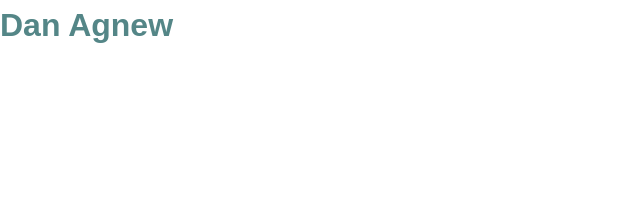
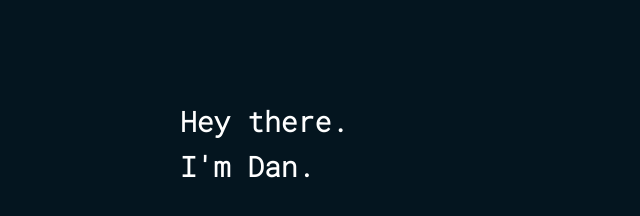
Before and after one commit to TiggaBiscuit/221223.838.00, a plain HTML site: page index.html in a window 1280 px wide. Shown: the whole page, without its empty margins (0-640 px from the left). Drawn offline with Linux system fonts and the light colour scheme.

Commit message:
Styling HTML w/ CSS

```diff
--- a/CSS/style.css
+++ b/CSS/style.css
@@ -1,3 +1,11 @@
+/* Font Import */
+@import url('https://fonts.googleapis.com/css2?family=Roboto+Mono:wght@300&display=swap');
+
+/* Defining the background color */
+:root {
+    --bg-color: #04151F;
+}
+
 /* Basic Reset - Reset all margins, padding, and box-sizing to zero. */
 * {
     margin: 0;
@@ -6,25 +14,50 @@
 }
 
 /* Set font family, color, and line height for body */
-body {
-    font-family: 'Arial', sans-serif;
-    /* Use Arial as primary font */
+body,
+html {
+    /* Use Roboto Mono as primary font */
+    font-family: 'Roboto Mono', monospace;
+    /* Set text color to a dark grey */
     color: #333;
-    /* Set text color to a dark grey */
+    /* Adjust line height for readability */
     line-height: 1.6;
-    /* Adjust line height for readability */
+    /* Set font size for body text */
+    font-size: 14px;
+    /* Set background colour for the body */
+    background-color: var(--bg-color);
+    /* Set html/body height */
+    height: 100%;
+    /* Set padding for html/body */
+    padding: 0;
+    /* Set padding for margin */
+    margin: 0;
 }
 
-    /* Seting colours of header tags */
+/* Seting colours of header tags */
 h1 {
-    color: #548687;
+    color: white;
+    font-size: 2em;
 }
+
 h2,
 h3,
 h4,
 h5,
 h6 {
     color: #222;
+}
+
+/* Setting styling for the title */
+.title {
+    /* Set position absolute for title */
+    position: absolute;
+    /* Set horizontal padding for title */
+    padding-left: 180px;
+    /* Set white text color */
+    color: #fff;
+    /* Set vertical padding for title */
+    padding-top: 100px;
 }
 
 a {
--- a/index.html
+++ b/index.html
@@ -4,6 +4,7 @@
 <!--[if IE 8]>         <html class="no-js lt-ie9"> <![endif]-->
 <!--[if gt IE 8]>      <html class="no-js"> <!--<![endif]-->
 <html>
+
 <head>
     <meta charset="UTF-8">
     <meta http-equiv="X-UA-Compatible" content="IE=edge">
@@ -12,14 +13,20 @@
     <meta name="viewport" content="width=device-width, initial-scale=1.0">
     <link rel="stylesheet" href="css/style.css">
 </head>
+
 <body>
     <!--[if lt IE 7]>
             <p class="browsehappy">You are using an <strong>outdated</strong> browser. Please <a href="#">upgrade your browser</a> to improve your experience.</p>
         <![endif]-->
-        <h1>Dan Agnew</h1>
+    <h1 class="title">
+        Hey there.
+        <br>
+        I'm Dan.
+    </h1>
 
 
 
     <script src="JS/index.js" async defer></script>
 </body>
+
 </html>
```
Lines whose indentation alone changed are shown as unchanged.
